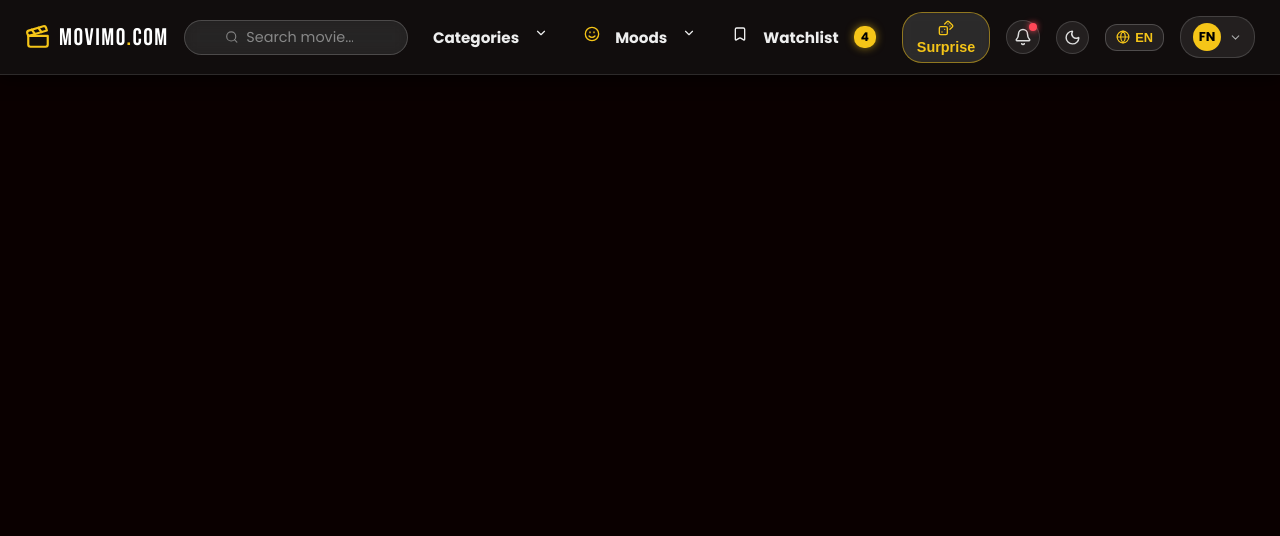
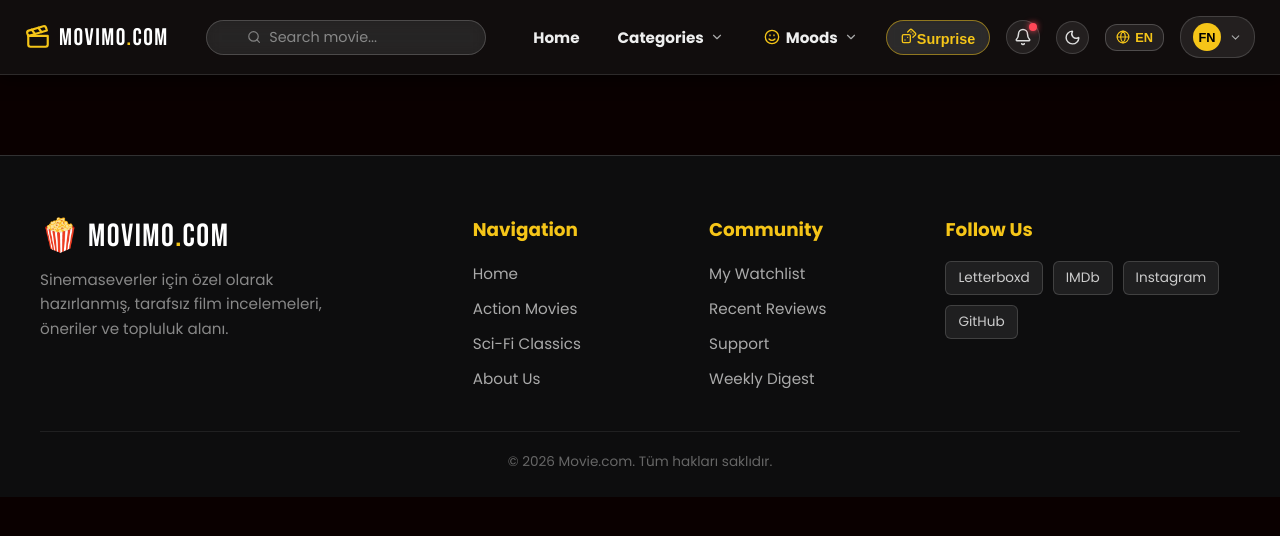
Before and after one commit to NilaySuzer/movimo, a React (Vite) app: page /about in a window 1280 px wide. Shown: the top 536 px of the page. Built offline with nearby package versions, Linux system fonts and the light colour scheme.

Commit message:
navbar, footer ve dropdown etkileşim düzenlemeleri.

```diff
--- a/src/App.jsx
+++ b/src/App.jsx
@@ -4,8 +4,8 @@ import HomePage from './pages/HomePage';
 import MovieDetail from './pages/MovieDetail';
 import './styles/global.css';
 import Navbar from './components/Navbar';
+import ProfilePage from './pages/ProfilePage';
 import Footer from './components/Footer';
-import ProfilePage from './pages/ProfilePage';
 
 export default function App() {
   return (
@@ -16,6 +16,7 @@ export default function App() {
         <Route path="/movie/:slug" element={<MovieDetail />} />
         <Route path="/profile" element={<ProfilePage />} />
       </Routes>
+      <Footer />
     </>
   );
 }
--- a/src/components/Navbar.jsx
+++ b/src/components/Navbar.jsx
@@ -18,7 +18,8 @@ import {
   Sun,
   Moon,
   Smile,
-  Globe
+    Globe,
+  Film
 } from 'lucide-react';
 import { movies } from '../data/moviesData';
 import { categories } from '../data/categoriesData';
@@ -35,37 +36,51 @@ const moodList = [
 
 export default function Navbar() {
   const [isOpen, setIsOpen] = useState(false);
-  const [categoryDropdown, setCategoryDropdown] = useState(false);
-  const [accountDropdown, setAccountDropdown] = useState(false);
-  const [notificationsOpen, setNotificationsOpen] = useState(false);
-  const [moodDropdown, setMoodDropdown] = useState(false);
+
+  // Tek bir state ile hangi dropdown'ın açık olduğunu takip ediyoruz:
+  // null | 'categories' | 'moods' | 'notifications' | 'account'
+  const [activeDropdown, setActiveDropdown] = useState(null);
+
   const [isReviewModalOpen, setIsReviewModalOpen] = useState(false);
-
-  // 1. Dil (TR / EN) State
   const [lang, setLang] = useState('EN');
-
-  // 2. Cinema Mode (Işıkları Kapat) State
   const [cinemaMode, setCinemaMode] = useState(false);
 
-  // Arama State
+  // Arama State'leri
   const [searchTerm, setSearchTerm] = useState('');
   const [isSearchOpen, setIsSearchOpen] = useState(false);
+
+  const navRef = useRef(null);
   const searchRef = useRef(null);
 
   const location = useLocation();
   const navigate = useNavigate();
 
-  const toggleMenu = () => setIsOpen(!isOpen);
+  // Bir dropdown'a basıldığında açma/kapama fonksiyonu
+  const toggleDropdown = (name) => {
+    setActiveDropdown(prev => (prev === name ? null : name));
+  };
+
   const closeAll = () => {
     setIsOpen(false);
-    setCategoryDropdown(false);
-    setAccountDropdown(false);
-    setNotificationsOpen(false);
-    setMoodDropdown(false);
+    setActiveDropdown(null);
     setIsSearchOpen(false);
   };
 
-  // Cinema mode sınıfını gövdeye uygula
+  // Ekranda boş bir yere tıklandığında açık menüleri kapatma
+  useEffect(() => {
+    const handleClickOutside = (e) => {
+      if (navRef.current && !navRef.current.contains(e.target)) {
+        setActiveDropdown(null);
+      }
+      if (searchRef.current && !searchRef.current.contains(e.target)) {
+        setIsSearchOpen(false);
+      }
+    };
+    document.addEventListener('mousedown', handleClickOutside);
+    return () => document.removeEventListener('mousedown', handleClickOutside);
+  }, []);
+
+  // Cinema mode body sınıfı
   useEffect(() => {
     if (cinemaMode) {
       document.body.classList.add('cinema-mode');
@@ -73,17 +88,6 @@ export default function Navbar() {
       document.body.classList.remove('cinema-mode');
     }
   }, [cinemaMode]);
-
-  // Dışarı tıklama kontrolü
-  useEffect(() => {
-    const handleClickOutside = (e) => {
-      if (searchRef.current && !searchRef.current.contains(e.target)) {
-        setIsSearchOpen(false);
-      }
-    };
-    document.addEventListener('mousedown', handleClickOutside);
-    return () => document.removeEventListener('mousedown', handleClickOutside);
-  }, []);
 
   const filteredMovies = searchTerm.trim()
     ? movies.filter((m) =>
@@ -107,7 +111,10 @@ export default function Navbar() {
 
   return (
     <>
-      <nav className={`portfolio-navbar ${cinemaMode ? 'navbar-cinema' : ''}`}>
+      <nav
+        className={`portfolio-navbar ${cinemaMode ? 'navbar-cinema' : ''}`}
+        ref={navRef}
+      >
         <div className="navbar-container">
           {/* LOGO */}
           <Link to="/" className="nav-logo" onClick={closeAll}>
@@ -115,7 +122,7 @@ export default function Navbar() {
             <span className="logo-text">MOVIMO<span className="accent-dot">.</span>com</span>
           </Link>
 
-          {/* CANLI ARAMA ÇUBUĞU */}
+          {/* ARAMA ÇUBUĞU */}
           <div className="nav-search-wrapper" ref={searchRef}>
             <form className="nav-search-form" onSubmit={(e) => e.preventDefault()}>
               <Search size={16} className="nav-search-icon" color="#aaa" />
@@ -161,23 +168,36 @@ export default function Navbar() {
             )}
           </div>
 
-          {/* MOBIL MENÜ TOGGLE */}
-          <div className="menu-toggle" onClick={toggleMenu}>
+          {/* MOBİL TOGGLE */}
+          <div className="menu-toggle" onClick={() => setIsOpen(!isOpen)}>
             {isOpen ? <X size={26} color="#fff" /> : <Menu size={26} color="#fff" />}
           </div>
 
-          {/* NAVİGASYON LİNKLERİ & MODÜLLER */}
+          {/* MENÜ ELEMANLARI */}
           <ul className={`nav-menu ${isOpen ? 'active' : ''}`}>
-            {/* 1. Categories Dropdown */}
-            <li
-              className="nav-item dropdown"
-              onMouseEnter={() => setCategoryDropdown(true)}
-              onMouseLeave={() => setCategoryDropdown(false)}
-            >
-              <span className="nav-links dropdown-trigger">
-                {lang === 'TR' ? 'Kategoriler' : 'Categories'} <ChevronDown size={14} />
-              </span>
-              {categoryDropdown && (
+
+            <li className="nav-item">
+  <Link
+    to="/"
+    className={`nav-links ${location.pathname === '/' ? 'active-link' : ''}`}
+    onClick={closeAll}
+  >
+    <span>{lang === 'TR' ? 'Ana Sayfa' : 'Home'}</span>
+  </Link>
+</li>
+
+            {/* 1. CATEGORIES (TIKLAMAYLA AÇILIR) */}
+            <li className="nav-item dropdown">
+              <button
+                type="button"
+                className={`nav-links-btn ${activeDropdown === 'categories' ? 'active-link' : ''}`}
+                onClick={() => toggleDropdown('categories')}
+              >
+                <span>{lang === 'TR' ? 'Kategoriler' : 'Categories'}</span>
+                <ChevronDown size={14} className={`dropdown-arrow ${activeDropdown === 'categories' ? 'rotated' : ''}`} />
+              </button>
+
+              {activeDropdown === 'categories' && (
                 <ul className="dropdown-menu glass-panel">
                   {categories.map((cat) => (
                     <li key={cat.id}>
@@ -191,17 +211,19 @@ export default function Navbar() {
               )}
             </li>
 
-            {/* 2. Mood / Ne Hissediyorsun? Dropdown */}
-            <li
-              className="nav-item dropdown"
-              onMouseEnter={() => setMoodDropdown(true)}
-              onMouseLeave={() => setMoodDropdown(false)}
-            >
-              <span className="nav-links dropdown-trigger highlight-mood">
+            {/* 2. MOODS (TIKLAMAYLA AÇILIR) */}
+            <li className="nav-item dropdown">
+              <button
+                type="button"
+                className={`nav-links-btn highlight-mood ${activeDropdown === 'moods' ? 'active-link' : ''}`}
+                onClick={() => toggleDropdown('moods')}
+              >
                 <Smile size={16} color="#f5c518" />
-                {lang === 'TR' ? 'Mood' : 'Moods'} <ChevronDown size={14} />
-              </span>
-              {moodDropdown && (
+                <span>{lang === 'TR' ? 'Mood' : 'Moods'}</span>
+                <ChevronDown size={14} className={`dropdown-arrow ${activeDropdown === 'moods' ? 'rotated' : ''}`} />
+              </button>
+
+              {activeDropdown === 'moods' && (
                 <ul className="dropdown-menu glass-panel mood-menu">
                   {moodList.map((m) => (
                     <li key={m.id}>
@@ -214,33 +236,28 @@ export default function Navbar() {
               )}
             </li>
 
-            {/* 3. Watchlist */}
+            {/* 4. SURPRISE ME */}
             <li className="nav-item">
-              <Link to="/watchlist" className="nav-links" onClick={closeAll}>
-                <Bookmark size={16} />
-                <span className="hide-mobile">{lang === 'TR' ? 'Listem' : 'Watchlist'}</span>
-                <span className="nav-badge">4</span>
-              </Link>
-            </li>
-
-            {/* 4. Surprise Me (Rastgele Film) */}
-            <li className="nav-item">
-              <button className="surprise-btn" onClick={handleRandomMovie} title={lang === 'TR' ? 'Rastgele film öner!' : 'Surprise movie!'}>
+              <button className="surprise-btn" onClick={handleRandomMovie} title="Pick a random movie!">
                 <Dices size={16} />
                 <span>{lang === 'TR' ? 'Öner' : 'Surprise'}</span>
               </button>
             </li>
 
-            <li
-              className="nav-item dropdown"
-              onMouseEnter={() => setNotificationsOpen(true)}
-              onMouseLeave={() => setNotificationsOpen(false)}
-            >
-              <div className="icon-action-btn">
+
+            {/* 6. BİLDİRİMLER (TIKLAMAYLA AÇILIR) */}
+            <li className="nav-item dropdown">
+              <button
+                type="button"
+                className={`icon-action-btn ${activeDropdown === 'notifications' ? 'cinema-active' : ''}`}
+                onClick={() => toggleDropdown('notifications')}
+                title="Notifications"
+              >
                 <Bell size={18} />
                 <span className="notification-dot"></span>
-              </div>
-              {notificationsOpen && (
+              </button>
+
+              {activeDropdown === 'notifications' && (
                 <div className="dropdown-menu notification-panel glass-panel">
                   <div className="notif-header">
                     <h4>{lang === 'TR' ? 'Bildirimler' : 'Notifications'}</h4>
@@ -257,9 +274,10 @@ export default function Navbar() {
               )}
             </li>
 
-            {/* 7. Cinema Mode (Lights Off) Toggle */}
+            {/* 7. CINEMA MODE TOGGLE */}
             <li className="nav-item">
               <button
+                type="button"
                 className={`icon-action-btn ${cinemaMode ? 'cinema-active' : ''}`}
                 onClick={() => setCinemaMode(!cinemaMode)}
                 title={cinemaMode ? 'Turn Lights ON' : 'Cinema Mode (Lights OFF)'}
@@ -268,38 +286,38 @@ export default function Navbar() {
               </button>
             </li>
 
-            {/* 8. TR / EN Dil Seçici */}
+            {/* 8. LANG TOGGLE */}
             <li className="nav-item">
               <button
+                type="button"
                 className="lang-badge-btn"
                 onClick={() => setLang(lang === 'EN' ? 'TR' : 'EN')}
-                title="Switch Language"
               >
                 <Globe size={14} />
                 <span>{lang}</span>
               </button>
             </li>
 
-            {/* 9. Profil & Hesap Menüsü */}
-            <li
-              className="nav-item dropdown"
-              onMouseEnter={() => setAccountDropdown(true)}
-              onMouseLeave={() => setAccountDropdown(false)}
-            >
-              <div className="account-trigger">
+            {/* 9. ACCOUNT (TIKLAMAYLA AÇILIR) */}
+            <li className="nav-item dropdown">
+              <button
+                type="button"
+                className="account-trigger"
+                onClick={() => toggleDropdown('account')}
+              >
                 <div className="avatar-circle">FN</div>
-                <ChevronDown size={13} color="#aaa" />
-              </div>
+                <ChevronDown size={13} className={`dropdown-arrow ${activeDropdown === 'account' ? 'rotated' : ''}`} />
+              </button>
 
-              {accountDropdown && (
+              {activeDropdown === 'account' && (
                 <ul className="dropdown-menu account-menu glass-panel">
                   <li>
                     <Link to="/profile" className="dropdown-link" onClick={closeAll}>
-                      <User size={15} /> {lang === 'TR' ? 'Profilim' : 'My Profile'}
+                      <User size={15} /> {lang === 'TR' ? 'Profil Sayfam' : 'My Profile'}
                     </Link>
                   </li>
                   <li>
-                    <Link to="/my-reviews" className="dropdown-link" onClick={closeAll}>
+                    <Link to="/profile" className="dropdown-link" onClick={closeAll}>
                       <Star size={15} /> {lang === 'TR' ? 'İncelemelerim' : 'My Reviews'}
                     </Link>
                   </li>
@@ -314,21 +332,20 @@ export default function Navbar() {
                     </Link>
                   </li>
                   <li className="divider"></li>
-                    <li>
-
+                  <li>
                     <button className="dropdown-link logout-btn" onClick={() => { closeAll(); alert('Logged out!'); }}>
                       <LogOut size={15} /> {lang === 'TR' ? 'Çıkış Yap' : 'Log Out'}
                     </button>
-
                   </li>
                 </ul>
               )}
             </li>
+
           </ul>
         </div>
       </nav>
 
-      {/* MODAL */}
+      {/* QUICK LOG MODAL */}
       <QuickReviewModal
         isOpen={isReviewModalOpen}
         onClose={() => setIsReviewModalOpen(false)}
--- a/src/pages/HomePage.jsx
+++ b/src/pages/HomePage.jsx
@@ -3,7 +3,6 @@ import { Link } from 'react-router-dom';
 import { movies, comingSoonMovies } from '../data/moviesData';
 import { categories } from '../data/categoriesData';
 import '../styles/home.css';
-import Footer from '../components/Footer';
 
 // 1. Hero Slider Verileri
 const featuredSlides = [
@@ -266,8 +265,6 @@ export default function HomePage() {
         </section>
       </div>
 
-      {/* 10. FOOTER */}
-      <Footer />
     </div>
   );
 }
--- a/src/styles/navbar.css
+++ b/src/styles/navbar.css
@@ -593,3 +593,39 @@ body.cinema-mode .hero-slider {
     display: none;
   }
 }
+/* Tıklanabilir Nav Butonları */
+.nav-links-btn {
+  background: none;
+  border: none;
+  color: #eee;
+  font-weight: 600;
+  font-size: 0.95rem;
+  padding: 8px 12px;
+  border-radius: 8px;
+  cursor: pointer;
+  display: inline-flex;
+  align-items: center;
+  gap: 6px;
+  font-family: inherit;
+  transition: all 0.3s ease;
+}
+
+.nav-links-btn:hover {
+  color: #f5c518;
+  text-shadow: 0 0 8px rgba(245, 197, 24, 0.6);
+}
+
+.nav-links-btn.active-link {
+  color: #f5c518;
+}
+
+/* Ok İkonu Döndürme Efekti */
+.dropdown-arrow {
+  transition: transform 0.25s ease;
+  color: #aaa;
+}
+
+.dropdown-arrow.rotated {
+  transform: rotate(180deg);
+  color: #f5c518;
+}
```
